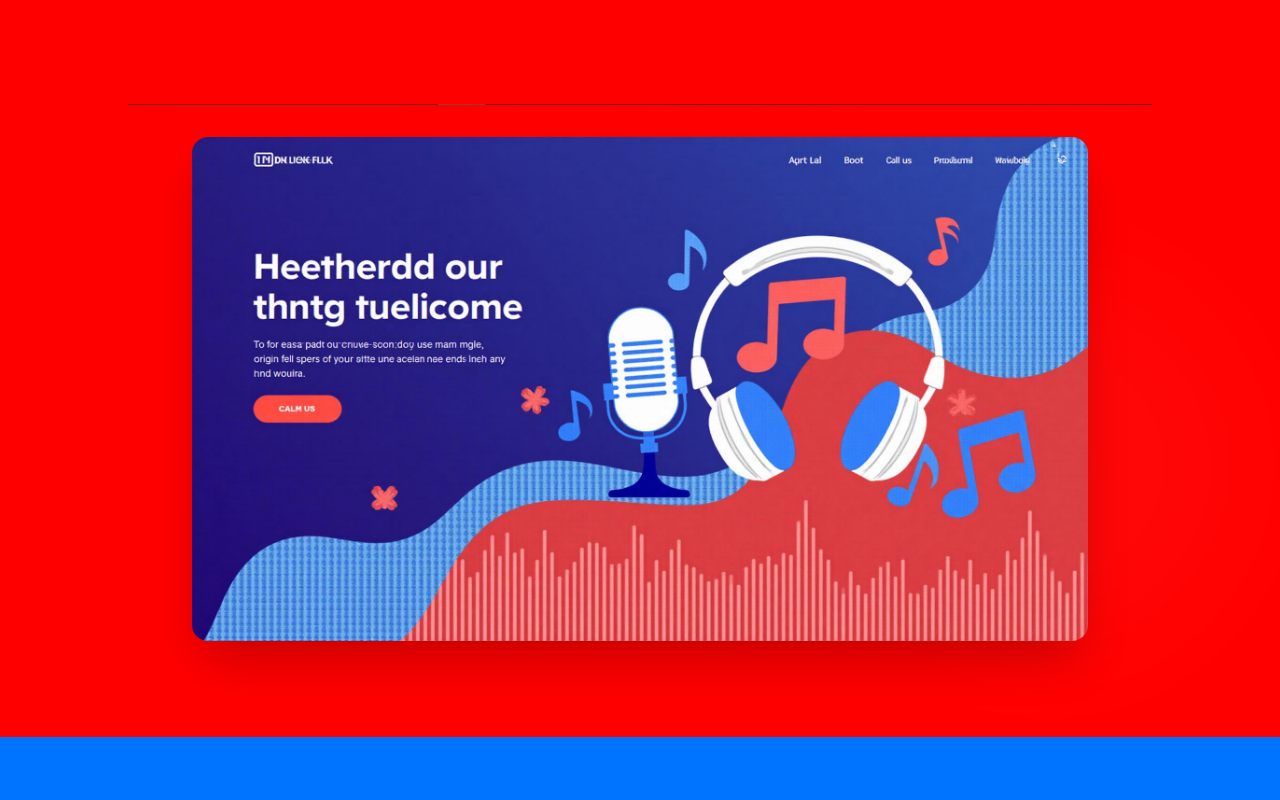
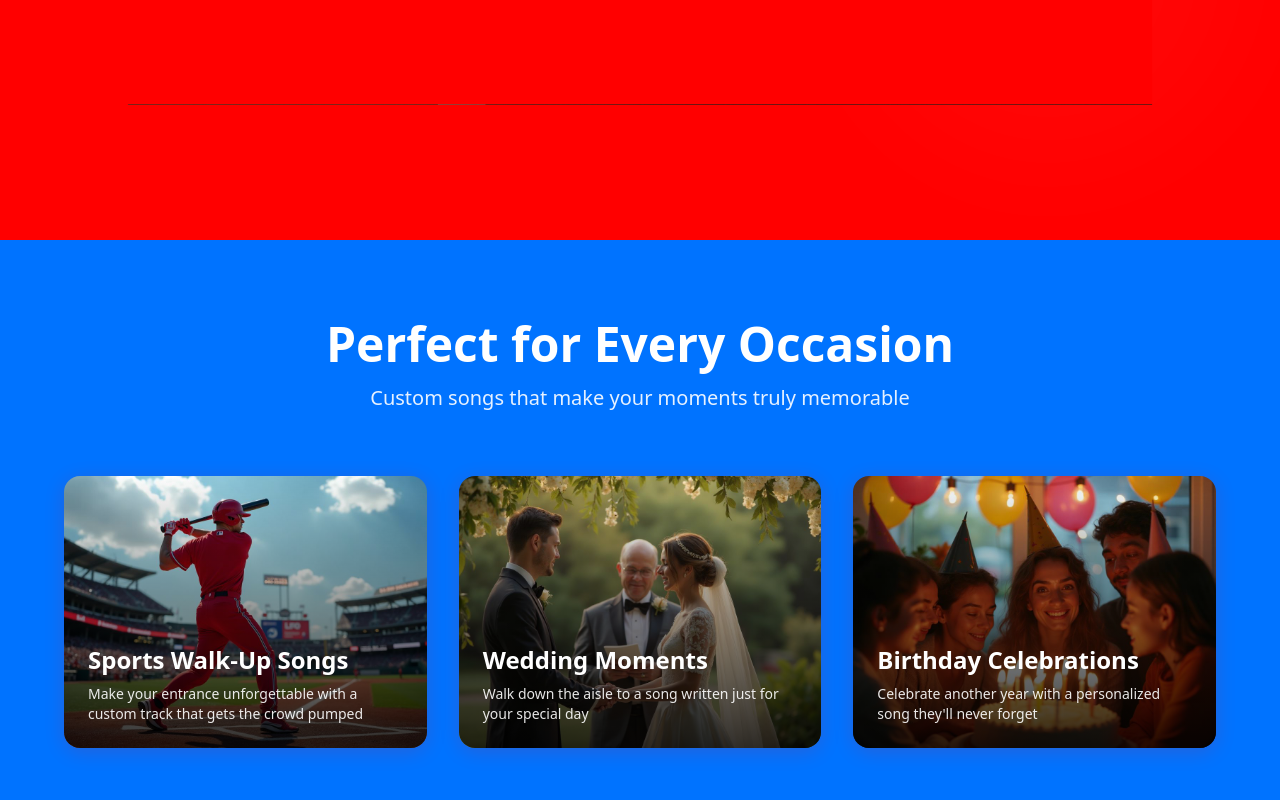
Before and after one commit to ebgleena-sketch/bespoke-beat-bliss, a React (Vite) app: page / in a window 1280 px wide. Shown: the part 560-1360 px from the top of the page. Built offline with nearby package versions, Linux system fonts and the light colour scheme; the HTML template or start-up script is replaced by a standard one.

Commit message:
Visual edit in Lovable
Edited UI in Lovable

```diff
--- a/src/components/Hero.tsx
+++ b/src/components/Hero.tsx
@@ -46,11 +46,7 @@ const Hero = () => {
 
       {/* Music Artwork */}
       <div className="flex justify-center mb-12">
-        <img
-          src={musicArtwork}
-          alt="Custom music creation"
-          className="w-full max-w-4xl h-auto rounded-2xl shadow-2xl"
-        />
+
       </div>
         </div>
       </div>
```
